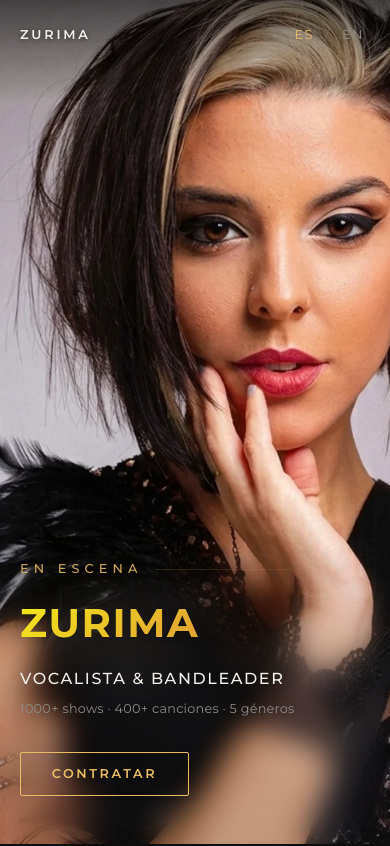
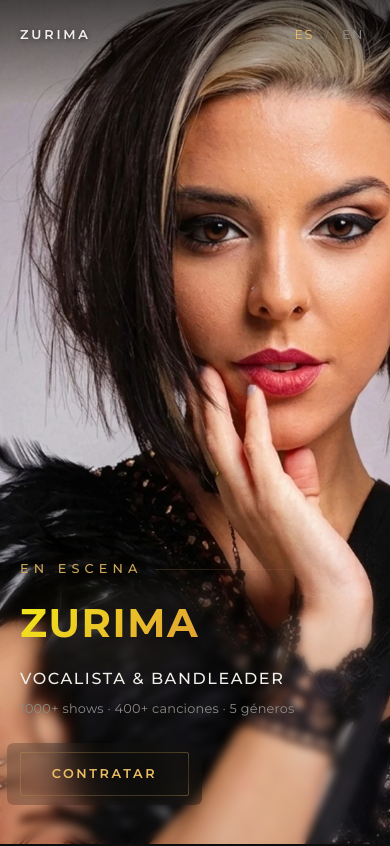
Before and after one commit to baltaenjoy-gif/zurima_website, a website built with Vite: page index.html in a window 390 px wide. Shown: the top 846 px of the page. Built offline with nearby package versions, Linux system fonts and the light colour scheme.

Commit message:
fix(mobile): aligerar blur general del hero, blur fuerte solo en el botón
El blur de fondo era demasiado notorio. Se baja a algo casi
imperceptible y se mueve el blur fuerte a un ::before propio del
botón CONTRATAR (que es transparente y el que peor contraste tenía),
apenas más grande que el botón mismo.

```diff
--- a/src/style.css
+++ b/src/style.css
@@ -914,11 +914,30 @@ html.js .reveal.is-visible {
     position: absolute;
     inset: -8% -12%;
     z-index: -1;
-    backdrop-filter: blur(14px);
-    -webkit-backdrop-filter: blur(14px);
-    background: rgba(13, 13, 13, 0.16);
+    backdrop-filter: blur(4px);
+    -webkit-backdrop-filter: blur(4px);
+    background: rgba(13, 13, 13, 0.06);
     -webkit-mask-image: radial-gradient(ellipse 85% 80% at 42% 68%, #000 45%, transparent 92%);
     mask-image: radial-gradient(ellipse 85% 80% at 42% 68%, #000 45%, transparent 92%);
+    pointer-events: none;
+  }
+
+  .btn {
+    position: relative;
+    isolation: isolate;
+  }
+
+  .btn::before {
+    content: '';
+    position: absolute;
+    inset: -10px -14px;
+    z-index: -1;
+    border-radius: 6px;
+    backdrop-filter: blur(16px);
+    -webkit-backdrop-filter: blur(16px);
+    background: rgba(13, 13, 13, 0.2);
+    -webkit-mask-image: radial-gradient(ellipse 100% 100% at 50% 50%, #000 65%, transparent 100%);
+    mask-image: radial-gradient(ellipse 100% 100% at 50% 50%, #000 65%, transparent 100%);
     pointer-events: none;
   }
 
```
